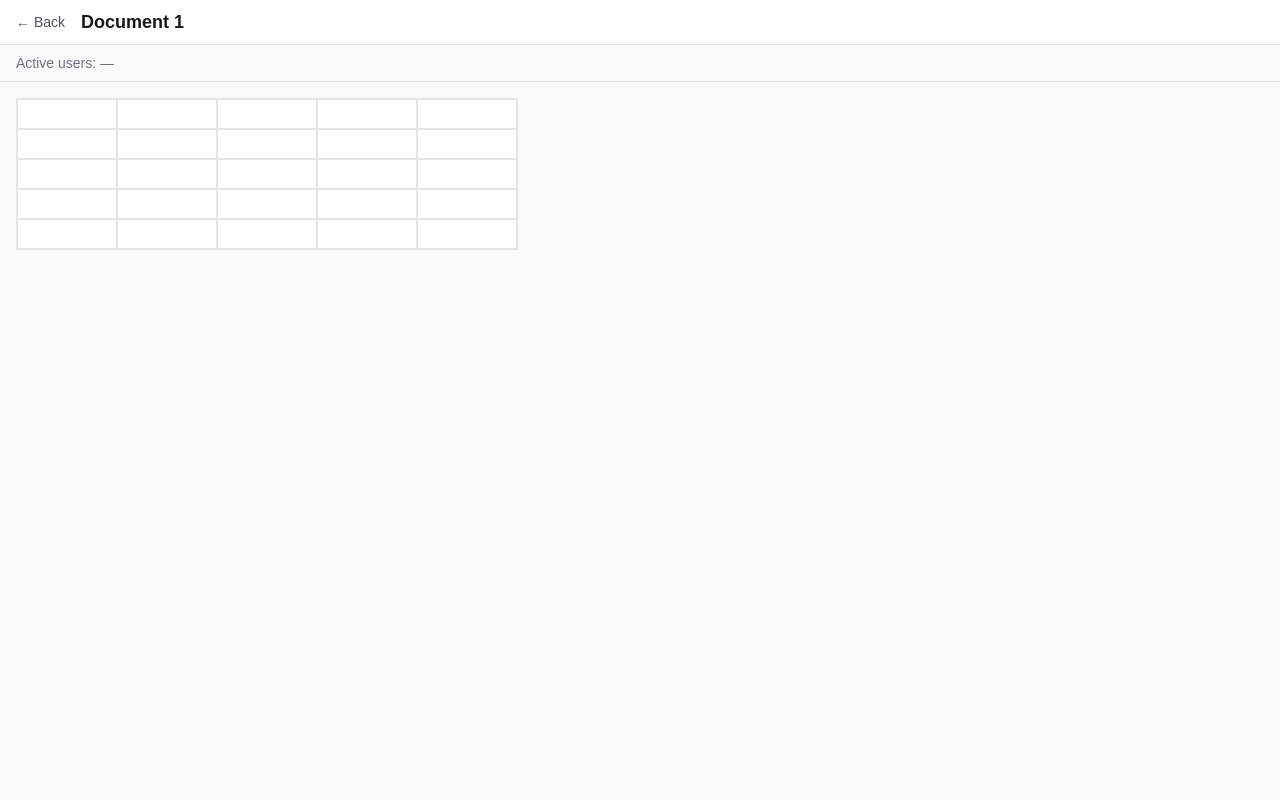
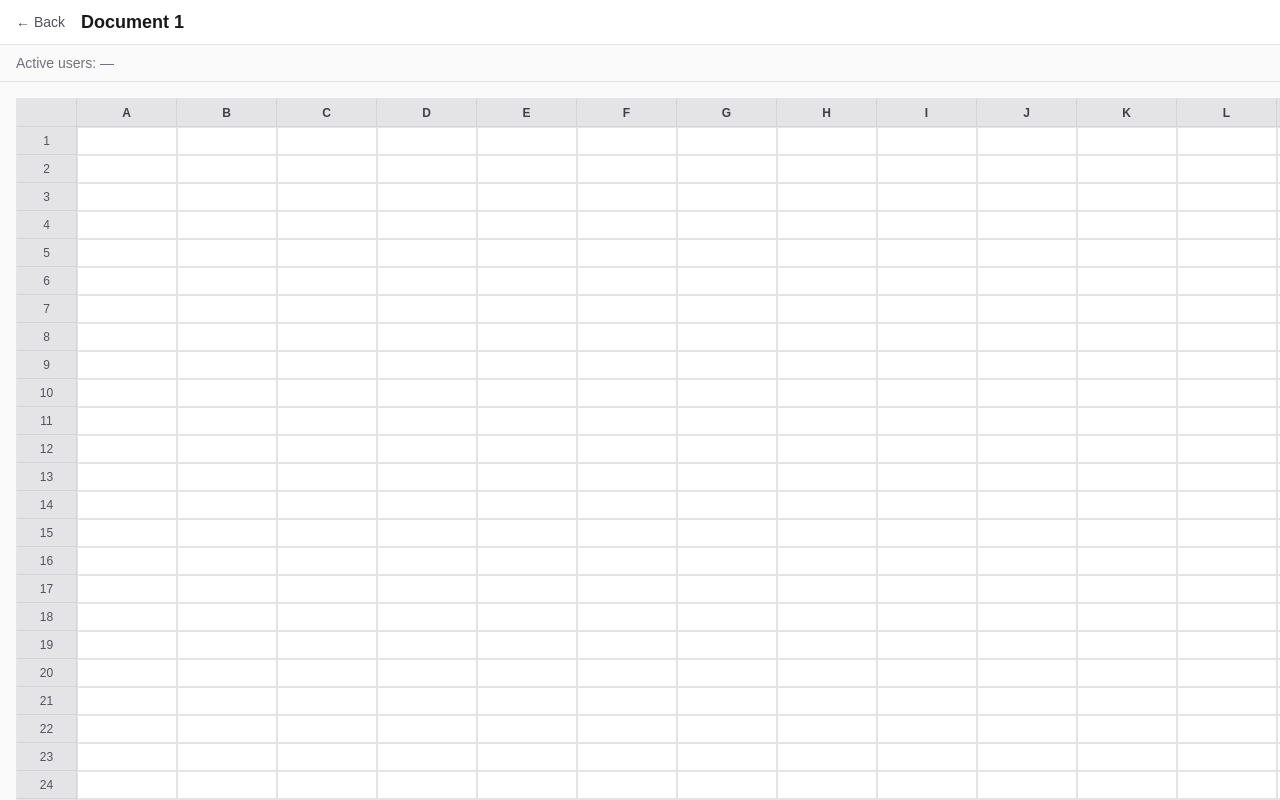
Before and after one commit to madhumithakk01/Spreadsheet, a Next.js app: page /doc/1 in a window 1280 px wide. Shown: the top 800 px of the page. Built offline with nearby package versions, Linux system fonts and the light colour scheme.

Commit message:
implement spreadsheet grid with editable cells

```diff
--- a/components/Cell.tsx
+++ b/components/Cell.tsx
@@ -1,19 +1,75 @@
+"use client";
+
+import { useEffect, useRef, useState } from "react";
+
 /**
- * Placeholder cell component for the spreadsheet grid.
- * Editable cell behavior and formula display will be implemented later.
+ * Editable spreadsheet cell.
+ * Displays value until clicked; then shows an input. Commits on Enter or blur.
  */
 
 export type CellProps = {
-  value?: string;
-  isEditing?: boolean;
+  value: string;
+  isEditing: boolean;
+  onStartEdit: () => void;
+  onCommit: (value: string) => void;
 };
 
-export function Cell({ value = "", isEditing = false }: CellProps) {
+export function Cell({
+  value,
+  isEditing,
+  onStartEdit,
+  onCommit,
+}: CellProps) {
+  const [editValue, setEditValue] = useState(value);
+  const inputRef = useRef<HTMLInputElement>(null);
+
+  useEffect(() => {
+    if (isEditing) {
+      setEditValue(value);
+      inputRef.current?.focus();
+      inputRef.current?.select();
+    }
+  }, [isEditing, value]);
+
+  const handleCommit = () => {
+    onCommit(editValue.trim());
+  };
+
+  const handleKeyDown = (e: React.KeyboardEvent<HTMLInputElement>) => {
+    if (e.key === "Enter") {
+      e.preventDefault();
+      handleCommit();
+    }
+  };
+
+  if (isEditing) {
+    return (
+      <input
+        ref={inputRef}
+        type="text"
+        value={editValue}
+        onChange={(e) => setEditValue(e.target.value)}
+        onBlur={handleCommit}
+        onKeyDown={handleKeyDown}
+        className="cell-input h-full w-full border-0 bg-blue-50 px-1 py-0.5 text-sm outline-none ring-1 ring-blue-400 dark:bg-blue-950/50 dark:ring-blue-500"
+        data-cell-input
+      />
+    );
+  }
+
   return (
     <div
-      className="border border-zinc-200 bg-white p-1 min-w-[100px] min-h-[28px] text-sm dark:border-zinc-700 dark:bg-zinc-900"
+      role="button"
+      tabIndex={0}
+      onClick={onStartEdit}
+      onKeyDown={(e) => {
+        if (e.key === "Enter" || e.key === " ") {
+          e.preventDefault();
+          onStartEdit();
+        }
+      }}
+      className="flex min-h-[28px] min-w-[100px] items-center border border-zinc-200 bg-white px-1 py-0.5 text-sm cursor-cell dark:border-zinc-700 dark:bg-zinc-900 hover:bg-zinc-50 dark:hover:bg-zinc-800"
       data-cell
-      data-editing={isEditing}
     >
       {value || "\u00a0"}
     </div>
--- a/components/SpreadsheetGrid.tsx
+++ b/components/SpreadsheetGrid.tsx
@@ -1,33 +1,102 @@
 "use client";
 
+import { useCallback, useState, Fragment } from "react";
 import { Cell } from "./Cell";
 import { PresenceBar } from "./PresenceBar";
 
 /**
- * Placeholder spreadsheet grid.
- * Real-time data, formulas, and editing will be implemented later.
+ * Spreadsheet grid: 26 columns (A–Z), 30 rows (1–30).
+ * Cell values stored in local state. Click to edit; Enter or blur to save.
  */
 
-const PLACEHOLDER_ROWS = 5;
-const PLACEHOLDER_COLS = 5;
+const COLS = 26;
+const ROWS = 30;
+
+const COL_LETTERS = Array.from({ length: COLS }, (_, i) =>
+  String.fromCharCode(65 + i)
+);
+
+export type CellData = Record<string, string>;
+
+function getCellId(colIndex: number, rowIndex: number): string {
+  return `${COL_LETTERS[colIndex]}${rowIndex + 1}`;
+}
 
 export function SpreadsheetGrid() {
+  const [cells, setCells] = useState<CellData>({});
+  const [editingCell, setEditingCell] = useState<string | null>(null);
+
+  const getValue = useCallback(
+    (cellId: string) => cells[cellId] ?? "",
+    [cells]
+  );
+
+  const handleStartEdit = useCallback((cellId: string) => {
+    setEditingCell(cellId);
+  }, []);
+
+  const handleCommit = useCallback((cellId: string, value: string) => {
+    setCells((prev) => {
+      const next = { ...prev };
+      if (value === "") {
+        delete next[cellId];
+      } else {
+        next[cellId] = value;
+      }
+      return next;
+    });
+    setEditingCell(null);
+  }, []);
+
   return (
-    <div className="flex flex-col overflow-auto">
+    <div className="flex flex-1 flex-col overflow-hidden">
       <PresenceBar />
-      <div className="overflow-auto p-4">
+      <div className="flex-1 overflow-auto p-4">
         <div
-          className="inline-grid gap-0 border border-zinc-200 dark:border-zinc-700"
+          className="inline-grid border border-zinc-200 bg-zinc-100 dark:border-zinc-700 dark:bg-zinc-800"
           style={{
-            gridTemplateColumns: `repeat(${PLACEHOLDER_COLS}, minmax(100px, 1fr))`,
+            gridTemplateColumns: `60px repeat(${COLS}, minmax(100px, 100px))`,
+            gridTemplateRows: `repeat(${ROWS + 1}, 28px)`,
           }}
           data-spreadsheet-grid
         >
-          {Array.from({ length: PLACEHOLDER_ROWS * PLACEHOLDER_COLS }).map(
-            (_, i) => (
-              <Cell key={i} value="" />
-            )
-          )}
+          {/* Top-left corner */}
+          <div className="sticky left-0 top-0 z-10 border-b border-r border-zinc-300 bg-zinc-200 dark:border-zinc-600 dark:bg-zinc-700" />
+
+          {/* Column headers A–Z */}
+          {COL_LETTERS.map((letter) => (
+            <div
+              key={letter}
+              className="sticky top-0 z-10 flex min-w-[100px] items-center justify-center border-b border-r border-zinc-300 bg-zinc-200 text-xs font-semibold text-zinc-700 dark:border-zinc-600 dark:bg-zinc-700 dark:text-zinc-300"
+            >
+              {letter}
+            </div>
+          ))}
+
+          {/* Row label + data cells */}
+          {Array.from({ length: ROWS }, (_, rowIndex) => (
+            <Fragment key={rowIndex}>
+              {/* Row number */}
+              <div
+                className="sticky left-0 z-10 flex min-w-[60px] items-center justify-center border-b border-r border-zinc-300 bg-zinc-200 text-xs font-medium text-zinc-600 dark:border-zinc-600 dark:bg-zinc-700 dark:text-zinc-400"
+              >
+                {rowIndex + 1}
+              </div>
+              {/* Data cells for this row */}
+              {Array.from({ length: COLS }, (_, colIndex) => {
+                const cellId = getCellId(colIndex, rowIndex);
+                return (
+                  <Cell
+                    key={cellId}
+                    value={getValue(cellId)}
+                    isEditing={editingCell === cellId}
+                    onStartEdit={() => handleStartEdit(cellId)}
+                    onCommit={(value) => handleCommit(cellId, value)}
+                  />
+                );
+              })}
+            </Fragment>
+          ))}
         </div>
       </div>
     </div>
```
Also changed, not shown: 1 other file (tests, documents, lock files or other folders).
